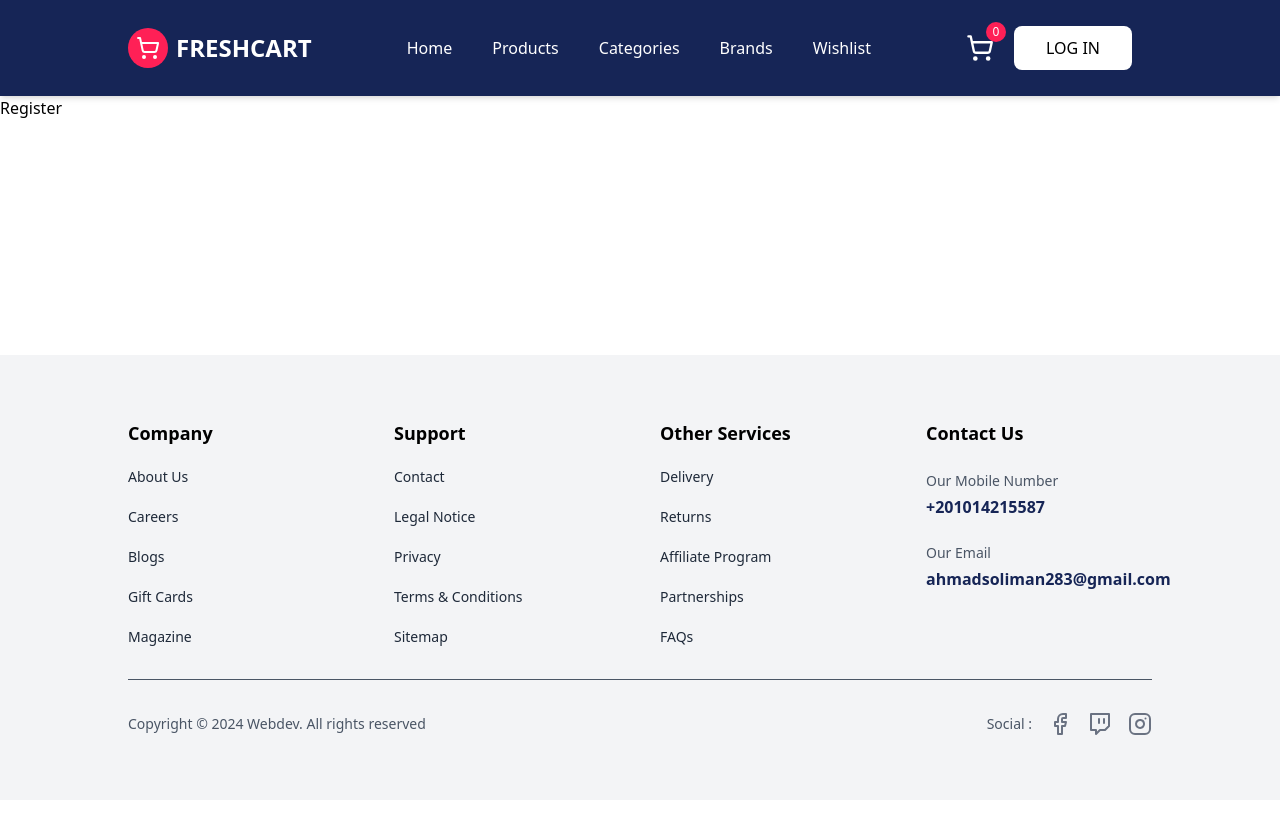
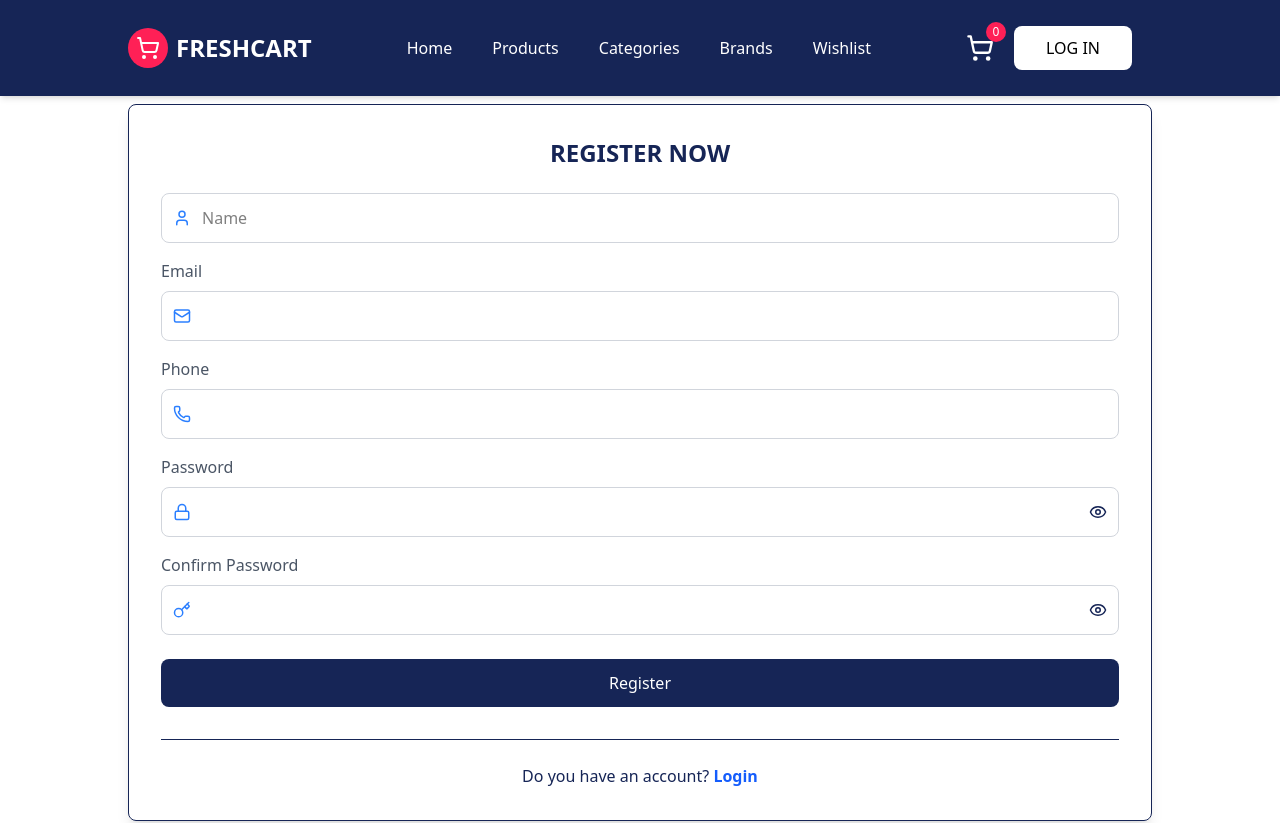
Before and after one commit to A7madSoliman/freshcart-ecommerce-next, a Next.js app: page /register in a window 1280 px wide. Shown: the top 823 px of the page. Before the commit the page ends 800 px from the top, so only its background shows below. Built offline with nearby package versions, Linux system fonts and the light colour scheme.

Commit message:
Working on register page

```diff
--- a/app/(auth)/register/page.tsx
+++ b/app/(auth)/register/page.tsx
@@ -1,3 +1,171 @@
+"use client";
+
+import { ErrorMessage } from "@/lib/helper/errormessage";
+import { SignupFormData, signupSchema } from "@/lib/schemas/auth.schema";
+import { zodResolver } from "@hookform/resolvers/zod";
+import { Eye, EyeOff, Key, Lock, Mail, Phone, User } from "lucide-react";
+import Link from "next/link";
+import { useRouter } from "next/navigation";
+import { useState } from "react";
+import { useForm } from "react-hook-form";
+
 export default function Register() {
-  return <div className="mt-[12vh]">Register</div>;
+  const router = useRouter();
+  const [showPassword, setShowPassword] = useState(false);
+  const [showConfirmPassword, setShowConfirmPassowrd] = useState(false);
+
+  const {
+    register,
+    handleSubmit,
+    formState: { errors, touchedFields, isSubmitting },
+  } = useForm<SignupFormData>({
+    resolver: zodResolver(signupSchema),
+    mode: "onBlur",
+  });
+
+  const onSubmit = async (data: SignupFormData) => {
+    console.log(data);
+  };
+  return (
+    <section className="max-w-[80%] mt-[13vh] mx-auto mb-4">
+      <div className="rounded-lg p-8 mt-10 border border-blue-950 shadow-lg">
+        <h2 className="text-2xl font-bold text-blue-950 mb-6 text-center">
+          REGISTER NOW
+        </h2>
+        <form onSubmit={handleSubmit(onSubmit)}>
+          {/* Name */}
+          <div>
+            {/* <label className="block mb-2 font-medium text-gray-600">Name</label> */}
+            <div className="relative">
+              <User
+                className="absolute left-3 top-1/2 -translate-y-1/2 text-blue-500"
+                size={18}
+              />
+              <input
+                className="pl-10 pr-4 py-3 w-full border border-gray-300 rounded-lg focus:ring-2 focus:ring-blue-950 outline-none"
+                placeholder="Name"
+                id="name"
+                type="text"
+                {...register("name")}
+              />
+              <ErrorMessage
+                show={touchedFields.name}
+                message={errors.name?.message}
+              />
+            </div>
+          </div>
+
+          {/* Email */}
+          <div className="mt-4">
+            <label className="block mb-2 font-medium text-gray-600">
+              Email
+            </label>
+            <div className="relative">
+              <Mail
+                className="absolute left-3 top-1/2 -translate-y-1/2 text-blue-500"
+                size={18}
+              />
+              <input
+                className="pl-10 pr-4 py-3 w-full border border-gray-300 rounded-lg focus:ring-2 focus:ring-blue-950 outline-none"
+                name="email"
+                id="email"
+                type="email"
+              />
+            </div>
+          </div>
+
+          {/* Phone */}
+          <div className="mt-4">
+            <label className="block mb-2 font-medium text-gray-600">
+              Phone
+            </label>
+            <div className="relative">
+              <Phone
+                className="absolute left-3 top-1/2 -translate-y-1/2 text-blue-500"
+                size={18}
+              />
+              <input
+                className="pl-10 pr-4 py-3 w-full border border-gray-300 rounded-lg focus:ring-2 focus:ring-blue-950 outline-none"
+                name="phone"
+                id="phone"
+                type="tel"
+              />
+            </div>
+          </div>
+
+          {/* Password */}
+          <div className="mt-4">
+            <label className="block mb-2 font-medium text-gray-600">
+              Password
+            </label>
+            <div className="relative">
+              <Lock
+                className="absolute left-3 top-1/2 -translate-y-1/2 text-blue-500"
+                size={18}
+              />
+              <input
+                className="pl-10 pr-4 py-3 w-full border border-gray-300 rounded-lg focus:ring-2 focus:ring-blue-950 outline-none"
+                name="password"
+                id="password"
+                type={showPassword ? "text" : "password"}
+              />
+              <button
+                onClick={() => setShowPassword(!showPassword)}
+                type="button"
+                className="absolute right-3 top-1/2 -translate-y-1/2 text-blue-950 cursor-pointer"
+              >
+                {showPassword ? <EyeOff size={18} /> : <Eye size={18} />}
+              </button>
+            </div>
+          </div>
+
+          {/* Repassword */}
+          <div className="mt-4">
+            <label className="block mb-2 font-medium text-gray-600">
+              Confirm Password
+            </label>
+            <div className="relative">
+              <Key
+                className="absolute left-3 top-1/2 -translate-y-1/2 text-blue-500"
+                size={18}
+              />
+              <input
+                className="pl-10 pr-4 py-3 w-full border border-gray-300 rounded-lg focus:ring-2 focus:ring-blue-950 outline-none"
+                name="rePassword"
+                id="rePassword"
+                type={showConfirmPassword ? " text" : "password"}
+              />
+              <button
+                onClick={() => setShowConfirmPassowrd(!showConfirmPassword)}
+                type="button"
+                className="absolute right-3 top-1/2 -translate-y-1/2 text-blue-950 cursor-pointer"
+              >
+                {showConfirmPassword ? <EyeOff size={18} /> : <Eye size={18} />}
+              </button>
+            </div>
+          </div>
+
+          {/* Submit */}
+
+          <button
+            disabled={isSubmitting}
+            className="mt-6 w-full flex items-center justify-center  bg-blue-950 text-white py-3 rounded-lg cursor-pointer"
+          >
+            Register
+          </button>
+        </form>
+        <div className="mt-8 text-center pt-6 border-t border-blue-950 ">
+          <p className="text-blue-950">
+            Do you have an account?{" "}
+            <Link
+              className="text-blue-600 font-semibold  cursor-pointer"
+              href="/login"
+            >
+              Login
+            </Link>
+          </p>
+        </div>
+      </div>
+    </section>
+  );
 }
--- /dev/null
+++ b/lib/helper/errormessage.tsx
@@ -0,0 +1,16 @@
+interface ErrorMessageProps {
+  show?: boolean;
+  message?: string;
+}
+
+export function ErrorMessage({ show, message }: ErrorMessageProps) {
+  return (
+    <div
+      className={`overflow-hidden transition-all duration-300 ${
+        show && message ? "max-h-20 opacity-100 mt-1" : "max-h-0 opacity-0"
+      }`}
+    >
+      <p className="text-red-500 text-sm">{message}</p>
+    </div>
+  );
+}
--- a/lib/schemas/auth.schema.ts
+++ b/lib/schemas/auth.schema.ts
@@ -1,11 +1,20 @@
 import { z } from "zod";
 
-export const signupSchema = z.object({
-  name: z.string().min(3),
-  email: z.string().email(),
-  password: z.string().min(6),
-  rePassword: z.string().min(6),
-  phone: z.string().min(10),
-});
+export const signupSchema = z
+  .object({
+    name: z.string().trim().min(3, "Name must be at least 3 characters"),
+
+    email: z.string().trim().email("Invalid email address"),
+
+    password: z.string().min(6, "Password must be at least 6 characters"),
+
+    rePassword: z.string().min(6, "Password confirmation is required"),
+
+    phone: z.string().regex(/^01[0-9]{9}$/, "Invalid phone number format"),
+  })
+  .refine((data) => data.password === data.rePassword, {
+    message: "Passwords do not match",
+    path: ["rePassword"],
+  });
 
 export type SignupFormData = z.infer<typeof signupSchema>;
```
